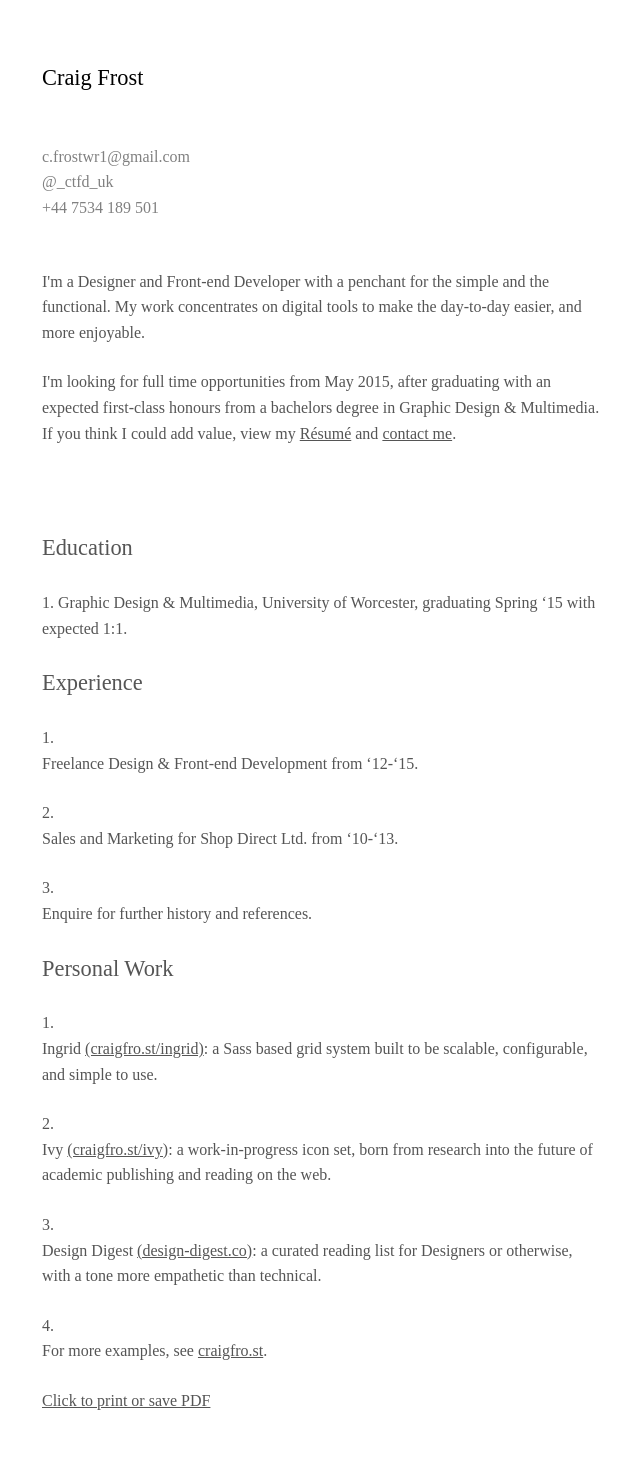
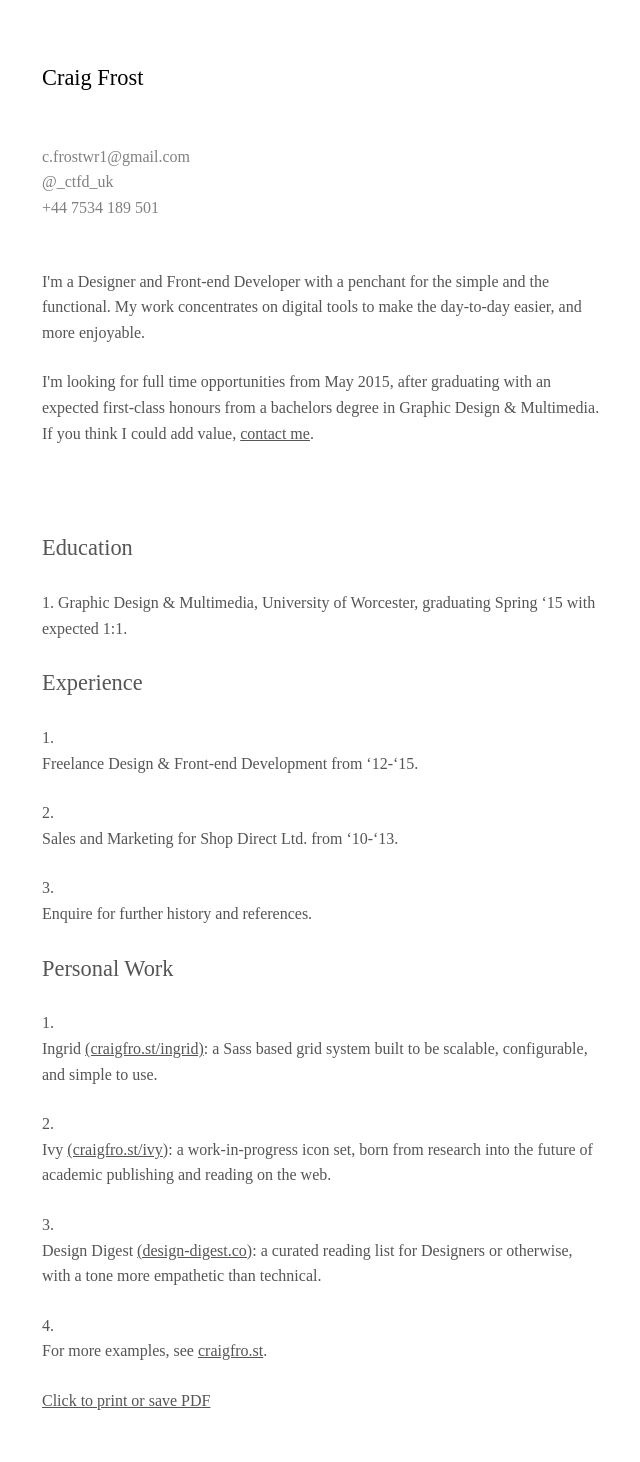
Before and after one commit to craigthomasfrost/cfdesigner.github.io, a Jekyll site: the page built from resume/index.md, in a window 1280 px wide. Shown: the whole page, without its empty margins (318-958 px from the left). Built offline with Jekyll 4.4.1, drawn with Linux system fonts in a browser that asks for light colours; nearby versions of some CDN libraries.

Commit message:
Add if statement.
Add if statement so resume link doesn’t show on resume page.

```diff
--- a/_includes/head.html
+++ b/_includes/head.html
@@ -52,7 +52,7 @@
 
         <p>
 
-        I'm looking for full time opportunities from May 2015, after graduating with an expected first-class honours from a bachelors degree in Graphic Design &amp; Multimedia.<span class="no-print"> If you think I could add value, view my <a href="/resume">Résumé</a> and <a href="mailto:c.frostwr1@gmail.com">contact me</a>.</span>
+        I'm looking for full time opportunities from May 2015, after graduating with an expected first-class honours from a bachelors degree in Graphic Design &amp; Multimedia.<span class="no-print"> If you think I could add value, {% if page.layout == "default" %}view my <a href="/resume">Résumé</a> and {% endif %}<a href="mailto:c.frostwr1@gmail.com">contact me</a>.</span>
 
         </p>
 
```
